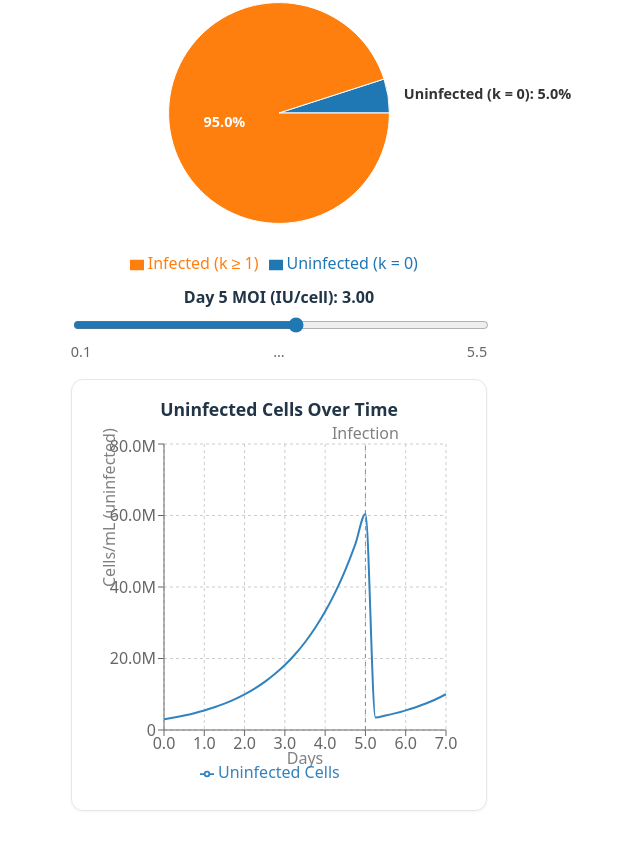
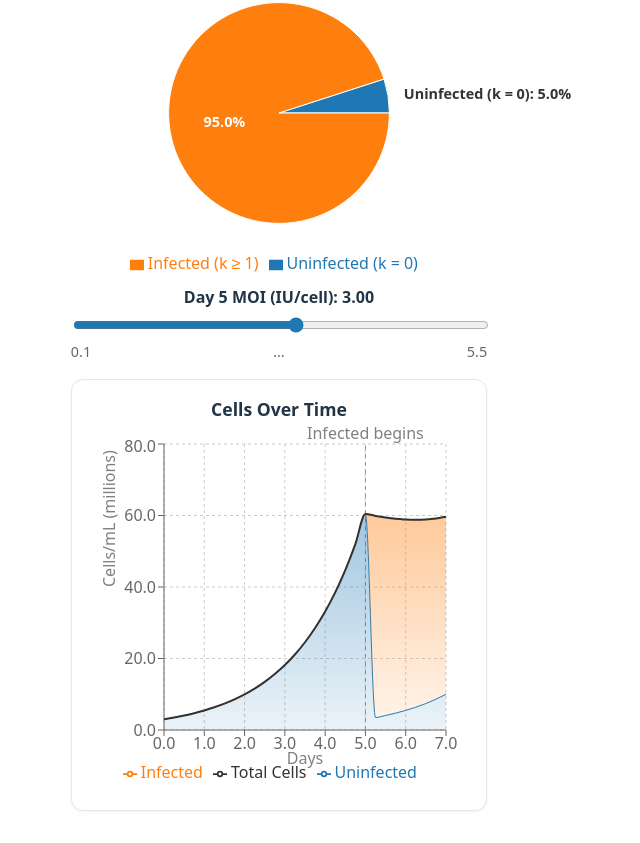
Before and after one commit to HiFiveJazz/Adenovirus-STR-Model, a React (Vite) app in the folder vite-electron-builder/packages/renderer/: page / in a window 1280 px wide. Shown: the part 1246-2089 px from the top of the page, without its empty margins (361-1001 px from the left). Built offline with nearby package versions, Linux system fonts and the light colour scheme.

Commit message:
fixed graphs!

```diff
--- a/vite-electron-builder/packages/renderer/src/components/Graph/Graph.jsx
+++ b/vite-electron-builder/packages/renderer/src/components/Graph/Graph.jsx
@@ -1,74 +1,78 @@
-
+// src/components/Graph/Graph.jsx
 import { useMemo } from 'react'
 import './CSS/Graph.css'
 import {
   ResponsiveContainer,
-  LineChart,
-  Line,
+  AreaChart,
+  Area,
   XAxis,
   YAxis,
   CartesianGrid,
   Tooltip,
   Legend,
   ReferenceLine,
+  Line,
 } from 'recharts'
-
-/**
- * Plots uninfected cells over time.
- * Props:
- *  - lambda: number (MOI-style, used to compute infected fraction = 1 - e^-lambda)
- *  - doubTime: number (hours)
- *  - cellDensity: number (Day 0 cells/mL)
- *  - infectionHour: number (default 120)
- *  - endHour: number (default 168)
- *  - stepHours: number (default 6)
- */
 
 export default function Graph({
   lambda,
   doubTime,
   cellDensity,
-  infectionHour = 120,
+  infectionHour = 120,     // 5.00 days (kept as-is for reference)
   endHour = 168,
   stepHours = 6,
-  title = 'Uninfected Cells Over Time',
+  title = 'Cells Over Time',
 }) {
   const data = useMemo(() => {
     const rows = []
+
     const infFrac = (Number.isFinite(lambda) && lambda >= 0) ? 1 - Math.exp(-lambda) : NaN
     const uninfFrac = Number.isFinite(infFrac) ? (1 - infFrac) : NaN
 
-    const safeDT = (Number.isFinite(doubTime) && doubTime > 0) ? doubTime : NaN
-    const safeN0 = (Number.isFinite(cellDensity) && cellDensity > 0) ? cellDensity : NaN
+    const DT = (Number.isFinite(doubTime) && doubTime > 0) ? doubTime : NaN
+    const N0 = (Number.isFinite(cellDensity) && cellDensity > 0) ? cellDensity : NaN
 
-    const day5Pop =
-      (Number.isFinite(safeN0) && Number.isFinite(safeDT))
-        ? safeN0 * Math.pow(2, infectionHour / safeDT)
-        : NaN
+    // ⇩ New: infected “starts” at 5.25 days = 126 h
+    const splitHour = infectionHour  // 0.25 day * 24 h = 6 h
+    const popAtSplit = (Number.isFinite(N0) && Number.isFinite(DT))
+      ? N0 * Math.pow(2, splitHour / DT)
+      : NaN
 
     for (let h = 0; h <= endHour; h += stepHours) {
-      let uninfected
-      if (h <= infectionHour) {
-        uninfected =
-          (Number.isFinite(safeN0) && Number.isFinite(safeDT))
-            ? safeN0 * Math.pow(2, h / safeDT)
-            : NaN
+      let uninfected, infected
+
+      if (h <= splitHour) {
+        // Before split: everyone is still “uninfected”
+        uninfected = (Number.isFinite(N0) && Number.isFinite(DT))
+          ? N0 * Math.pow(2, h / DT)
+          : NaN
+        infected = 0
       } else {
-        // Uninfected at infection time, then continue doubling
-        const uninfAtInfection =
-          (Number.isFinite(day5Pop) && Number.isFinite(uninfFrac))
-            ? day5Pop * uninfFrac // == day5Pop * Math.exp(-lambda)
-            : NaN
-        uninfected =
-          (Number.isFinite(uninfAtInfection) && Number.isFinite(safeDT))
-            ? uninfAtInfection * Math.pow(2, (h - infectionHour) / safeDT)
-            : NaN
+        // After split:
+        // Uninfected keep doubling from the uninfected portion at split
+        const uninfAtSplit = (Number.isFinite(popAtSplit) && Number.isFinite(uninfFrac))
+          ? popAtSplit * uninfFrac
+          : NaN
+        uninfected = (Number.isFinite(uninfAtSplit) && Number.isFinite(DT))
+          ? uninfAtSplit * Math.pow(2, (h - splitHour) / DT)
+          : NaN
+
+        // Infected start at split, then decay 7%/day
+        const infAtSplit = (Number.isFinite(popAtSplit) && Number.isFinite(infFrac))
+          ? popAtSplit * infFrac
+          : NaN
+        const daysSinceSplit = (h - splitHour) / 24
+        infected = (Number.isFinite(infAtSplit))
+          ? infAtSplit * Math.pow(0.93, daysSinceSplit)
+          : NaN
       }
 
       rows.push({
         hour: h,
         day: h / 24,
         uninfected,
+        infected,
+        total: (Number.isFinite(uninfected) && Number.isFinite(infected)) ? (uninfected + infected) : NaN,
       })
     }
     return rows
@@ -79,11 +83,23 @@ export default function Graph({
       <h2 className="graph-title">{title}</h2>
       <div className="graph-container">
         <ResponsiveContainer>
-          <LineChart
+          <AreaChart
             data={data}
             margin={{ top: 10, right: 24, bottom: 10, left: 16 }}
           >
+            <defs>
+              <linearGradient id="fillUninf" x1="0" y1="0" x2="0" y2="1">
+                <stop offset="0%" stopColor="#1f77b4" stopOpacity={0.7} />
+                <stop offset="100%" stopColor="#1f77b4" stopOpacity={0.15} />
+              </linearGradient>
+              <linearGradient id="fillInf" x1="0" y1="0" x2="0" y2="1">
+                <stop offset="0%" stopColor="#ff7f0e" stopOpacity={0.7} />
+                <stop offset="100%" stopColor="#ff7f0e" stopOpacity={0.15} />
+              </linearGradient>
+            </defs>
+
             <CartesianGrid strokeDasharray="3 3" />
+
             <XAxis
               dataKey="day"
               type="number"
@@ -92,41 +108,64 @@ export default function Graph({
               tickFormatter={(d) => d.toFixed(1)}
               label={{ value: 'Days', position: 'insideBottom', offset: -4 }}
             />
+
+            {/* Y axis in millions */}
             <YAxis
-              tickFormatter={(v) => {
-                if (!Number.isFinite(v)) return ''
-                // compact formatting for large cell counts
-                return v >= 1e7 ? `${(v / 1e6).toFixed(1)}M` :
-                       v >= 1e4 ? `${Math.round(v).toLocaleString()}` :
-                       Math.round(v).toString()
-              }}
-              label={{ value: 'Cells/mL (uninfected)', angle: -90, position: 'insideLeft' }}
+              tickFormatter={(v) => (Number.isFinite(v) ? (v / 1_000_000).toFixed(1) : '')}
+              label={{ value: 'Cells/mL (millions)', angle: -90, position: 'insideLeft' }}
             />
+
             <Tooltip
-              formatter={(v, n) => {
-                if (n === 'Uninfected Cells') {
-                  return [Math.round(v).toLocaleString(), n]
-                }
-                return [v, n]
-              }}
+              formatter={(v, name) => [Math.round(v).toLocaleString(), name]}
               labelFormatter={(label) => `Day ${label.toFixed(2)}`}
             />
             <Legend />
-            {/* vertical marker at infection time (day 5) */}
+
+            {/* ⇩ Move the vertical marker to 5.25 days */}
             <ReferenceLine
-              x={infectionHour / 24}
+              x={(infectionHour) / 24}
               stroke="#8884d8"
               strokeDasharray="4 4"
-              label={{ value: 'Infection', position: 'top' }}
+              label={{ value: 'Infected begins', position: 'top' }}
             />
+
+            {/* Stacked areas */}
+            <Area
+              type="monotone"
+              dataKey="uninfected"
+              name="Uninfected"
+              stackId="cells"
+              stroke="#1f77b4"
+              fill="url(#fillUninf)"
+              isAnimationActive
+              animationDuration={500}
+              animationEasing="ease-in-out"
+            />
+            <Area
+              type="monotone"
+              dataKey="infected"
+              name="Infected"
+              stackId="cells"
+              stroke="#ff7f0e"
+              fill="url(#fillInf)"
+              isAnimationActive
+              animationDuration={500}
+              animationEasing="ease-in-out"
+            />
+
+            {/* Optional thin line for total */}
             <Line
               type="monotone"
-              dataKey="uninfected"
-              name="Uninfected Cells"
+              dataKey="total"
+              name="Total Cells"
+              stroke="#333"
+              strokeWidth={2}
               dot={false}
-              strokeWidth={2}
+              isAnimationActive
+              animationDuration={500}
+              animationEasing="ease-in-out"
             />
-          </LineChart>
+          </AreaChart>
         </ResponsiveContainer>
       </div>
     </div>
```
